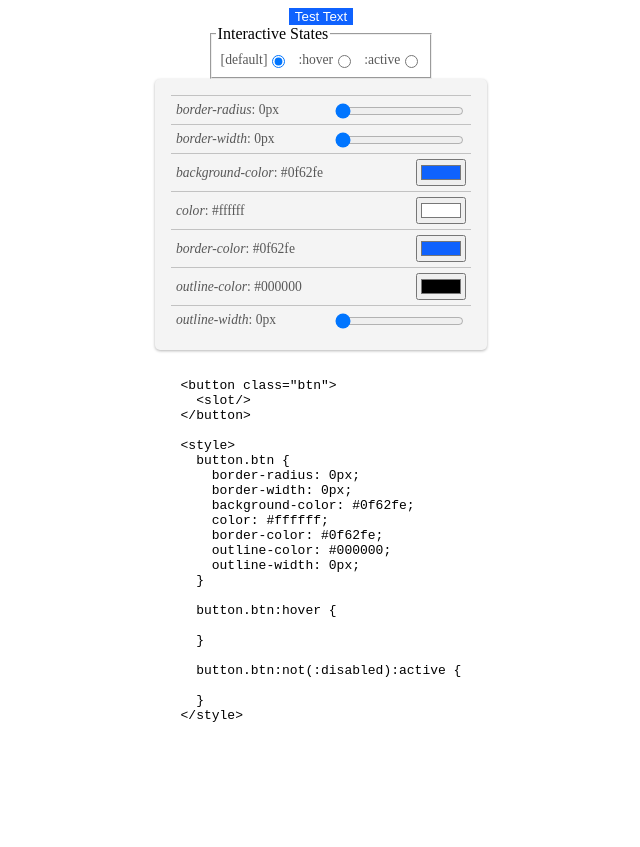
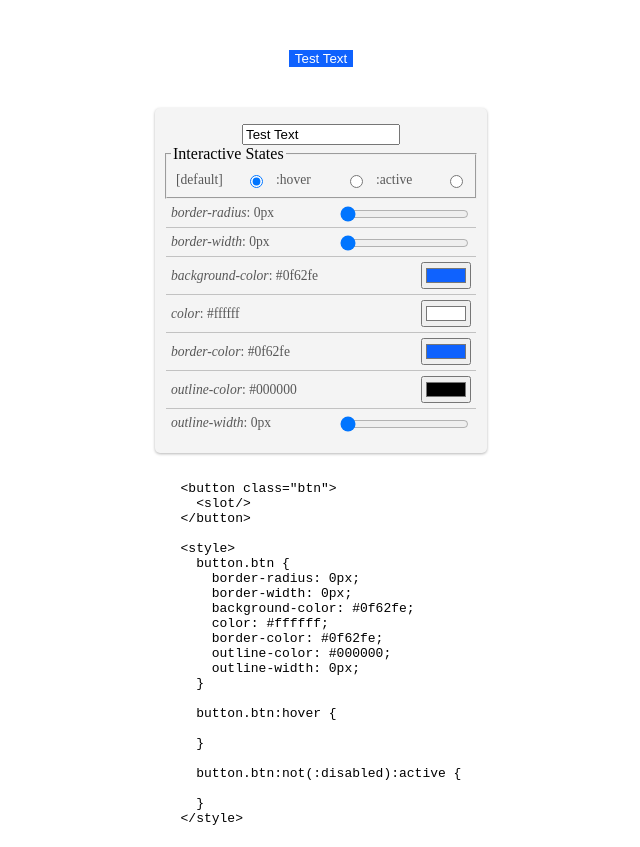
Before and after one commit to marcellerusu/web-cms, a Svelte app: page / in a window 1280 px wide. Shown: the whole page, without its empty margins (319-959 px from the left). Before the commit the page ends 800 px from the top, so only its background shows below. Built offline with nearby package versions, Linux system fonts and the light colour scheme.

Commit message:
placeholder text

```diff
--- a/src/App.svelte
+++ b/src/App.svelte
@@ -73,10 +73,17 @@
 
 <${""}style>${sheet?.innerHTML}</style>
 `;
+
+  let text = "Test Text";
 </script>
 
 <div class="container">
-  <button class="btn"> Test Text </button>
+  <div class="sandbox">
+    <button class="btn">{text}</button>
+  </div>
+
+  <div class="controls">
+    <input class="placeholder" type="text" bind:value={text} />
 
     <fieldset>
       <legend>Interactive States</legend>
@@ -91,8 +98,6 @@
         </label>
       {/each}
     </fieldset>
-
-  <div class="controls">
     {#each Object.entries(properties[state]) as [key, value]}
       <label>
         <span><em>{key}</em>: {rules.format(value)}</span>
@@ -104,6 +109,14 @@
 </div>
 
 <style>
+  .sandbox {
+    display: flex;
+    justify-content: center;
+    align-items: center;
+    width: 100px;
+    height: 100px;
+  }
+
   .container {
     display: flex;
     flex-direction: column;
@@ -119,25 +132,38 @@
 
   fieldset {
     display: flex;
+    width: 100%;
     padding: 0.25em;
   }
 
   label {
+    width: 100%;
     display: flex;
     justify-content: space-between;
     font-size: 0.85em;
     color: rgb(88, 88, 88);
-    border-top: 1px solid rgba(0, 0, 0, 0.205);
     align-items: center;
     padding: 5px;
   }
-  fieldset label {
+
+  label:not(:first-of-type) {
+    border-top: 1px solid rgba(0, 0, 0, 0.205);
+  }
+  fieldset label:not(:first-of-type) {
     border-top: none;
   }
   label input {
     margin-bottom: 0;
   }
+
+  .placeholder {
+    width: 50%;
+  }
+
   .controls {
+    display: flex;
+    flex-direction: column;
+    align-items: center;
     padding: 1em;
     background: rgb(244, 244, 244);
     width: 300px;
```
Lines whose indentation alone changed are shown as unchanged.
